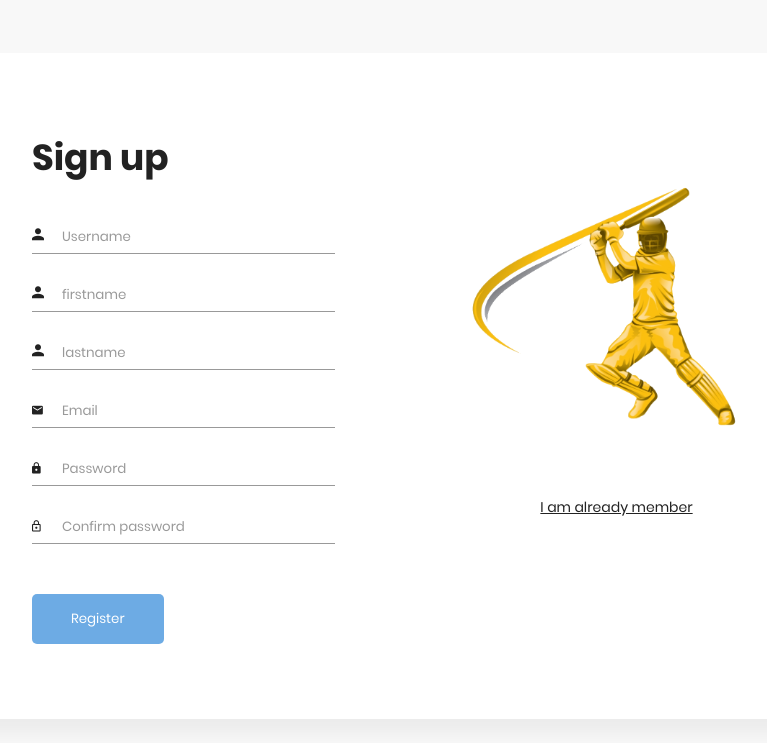
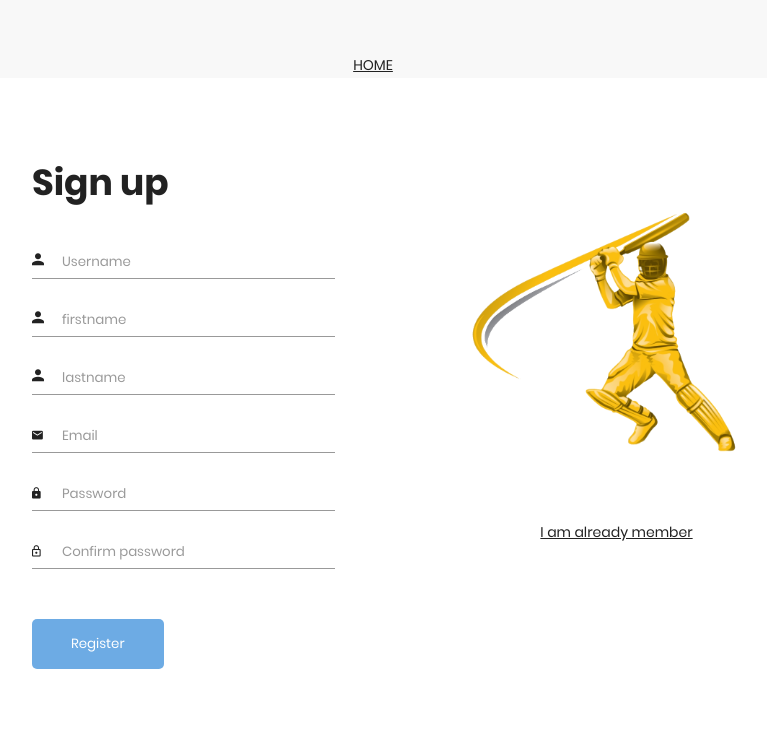
Before and after one commit to HammadKhan70/Final-Year-Project, a Django app: page /signup in a window 1280 px wide. Shown: the top 743 px of the page, without its empty margins (267-1034 px from the left). Before the commit the page ends 644 px from the top, so only its background shows below. Run offline with Django 3.2, Linux system fonts and the light colour scheme.

Commit message:
Project is working Correctly

```diff
--- a/RTVC/templates/display.html
+++ b/RTVC/templates/display.html
@@ -128,7 +128,8 @@
       <div class="form-group" >
                 <h3 align='center'>Live Commentry</h3>
                 <br><br>
-                <textarea name="" id="" cols="120" rows="15" class="form-control" placeholder="Commentry"></textarea>
+                <textarea name="" id="" cols="120" rows="15" class="form-control" placeholder="Commentry">17 again the area and everything was perfect apart from that regulation of the show that catches someone and you see it from a good point
+</textarea>
               </div>
               <div class="col-lg-2"></div>
             </div>
--- a/RTVC/templates/signup.html
+++ b/RTVC/templates/signup.html
@@ -16,7 +16,7 @@
 <body>
 
     <div class="main">
-
+         <a href="{% url 'index' %}" class="signup-image-link">HOME</a>
         <!-- Sign up form -->
         <section class="signup">
             <div class="container">
@@ -61,7 +61,7 @@
 
                     <div class="signup-image">
                         <figure><img src="static/images/signup.png" alt="sing up image"></figure>
-                        <a href="{% url 'display' %}" class="signup-image-link">I am already member</a>
+                        <a href="{% url 'login' %}" class="signup-image-link">I am already member</a>
                     </div>
 
                 </div>
```
Also changed, not shown: RTVC/templates/login.html (+6 -2 lines), RTVC/media/images/image4_9lAm6Nw.webp (added), 4 other files.
